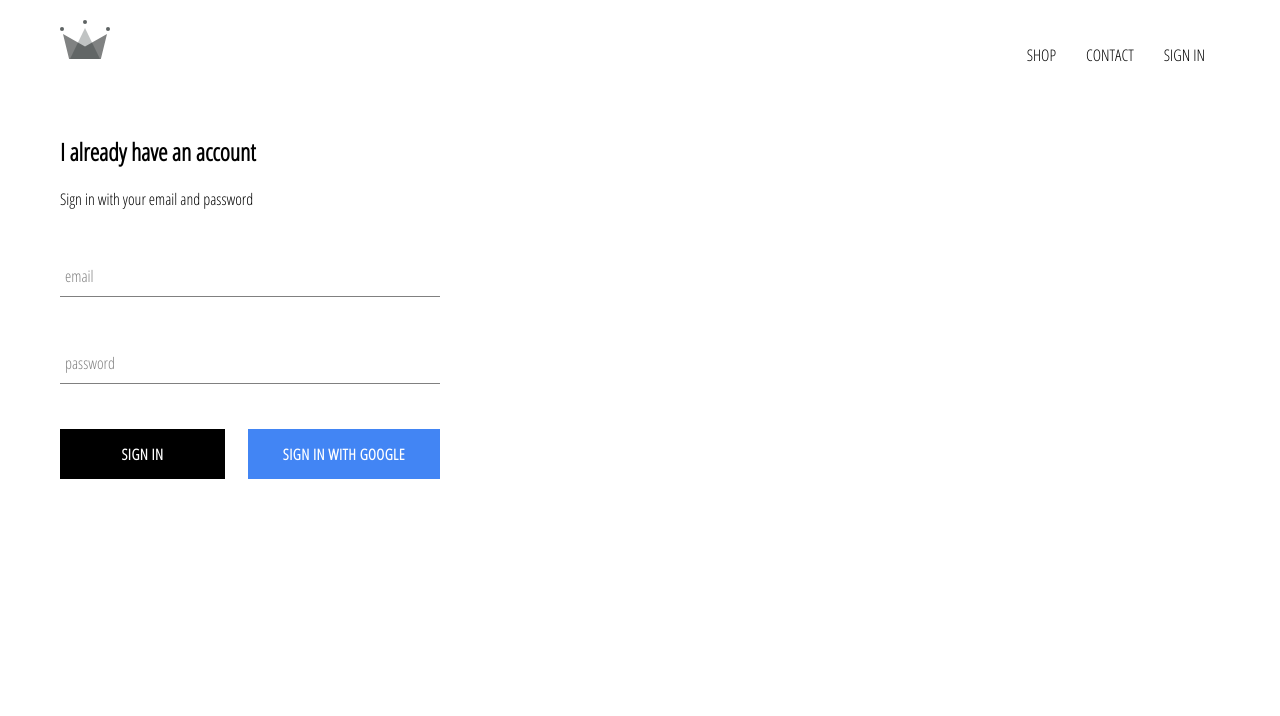
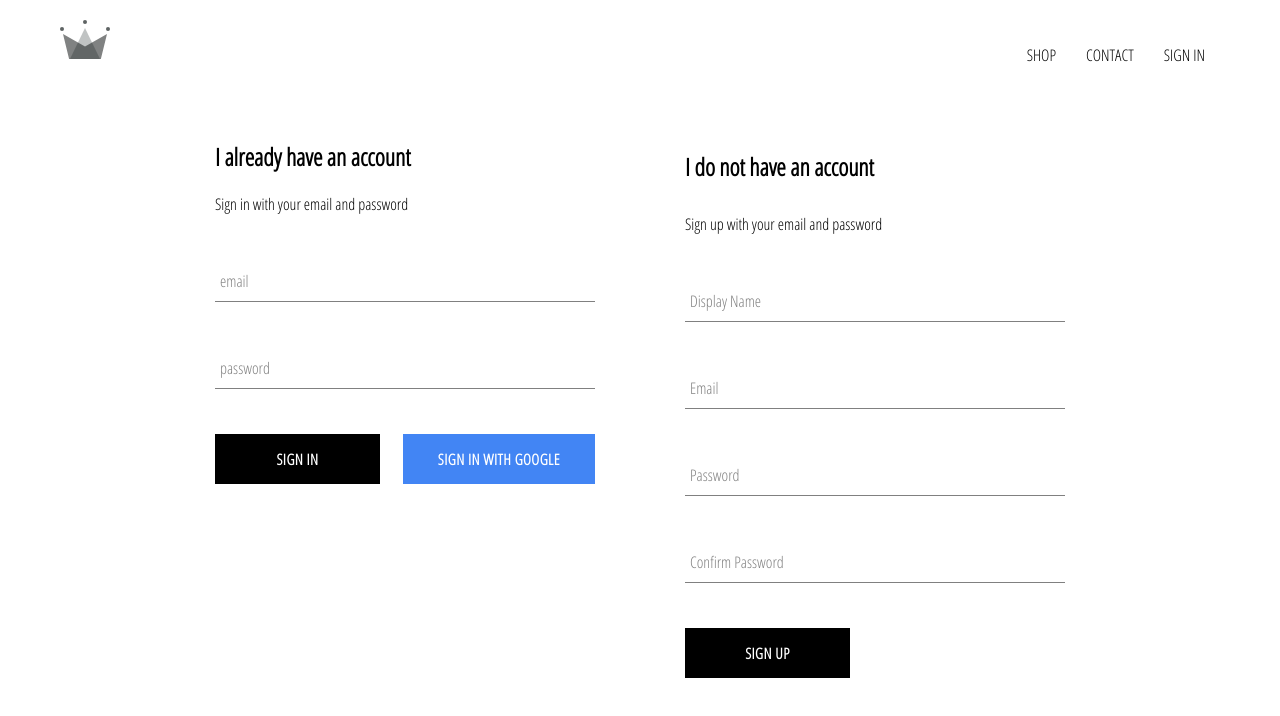
Before and after one commit to ajays14/ecommerce-reactapp, a React (Create React App) app: page /signin in a window 1280 px wide. Shown: the top 716 px of the page. Built offline with nearby package versions, Linux system fonts and the light colour scheme; no server answers.

Commit message:
updated styles for sign in and sign up buttons/components and added sign in component and functionality

```diff
--- a/src/App.js
+++ b/src/App.js
@@ -5,7 +5,7 @@
 import ShopPage from "./pages/shop/shop.component";
 import SignInAndSignUpPage from "./pages/sign-in-and-sign-up/sign-in-and-sign-up.component"
 import Header from "./components/header/header.component";
-import {auth} from './firebase/firebase.utils';
+import {auth, createUserProfileDocument} from './firebase/firebase.utils';
 
 class App extends React.Component {
 
@@ -20,9 +20,22 @@
   unsubscribeFromAuth = null;
 
   componentDidMount() {
-    auth.onAuthStateChanged(user => {
-      this.setState({ currentUser:user});
-    })
+    this.unsubscribeFromAuth = auth.onAuthStateChanged(async userAuth =>{
+      if(userAuth){
+        const userRef = await createUserProfileDocument(userAuth);
+
+        userRef.onSnapshot(snapShot => {
+          this.setState({
+            currentUser:{
+              id: snapShot.id,
+              ...snapShot.data()
+            }
+          })
+        })
+      } else{
+        this.setState({currentUser: userAuth})
+      }
+    });
   }
 
   componentWillUnmount() {
--- /dev/null
+++ b/src/components/sign-up/sign-up.component.jsx
@@ -0,0 +1,76 @@
+import React from 'react';
+
+import FormInput from '../form-input/form-input.component';
+import CustomButton from '../custom-button/custom-button.component';
+
+import {auth, createUserProfileDocument} from '../../firebase/firebase.utils';
+
+import './sign-up.styles.scss'
+
+class SignUp extends React.Component{
+    constructor(){
+        super();
+
+        this.state = {
+            displayName: '',
+            email: '',
+            password: '',
+            confirmPassword: ''
+        }
+    }
+
+    handleSubmit = async event =>{
+        event.preventDefault();
+
+        const {displayName, email, password, confirmPassword} = this.state;
+
+        if(password !== confirmPassword){
+            alert("passwords don't match");
+            return;
+        }
+
+        try{
+            const {user} = await auth.createUserWithEmailAndPassword(email, password);
+
+            createUserProfileDocument(user, {displayName});
+
+            this.setState({
+                displayName: '',
+                email: '',
+                password: '',
+                confirmPassword: ''
+            })
+
+        } catch(err){
+            console.error(err);
+        }
+    }
+
+    handleChange = event =>{
+        const {name,value} = event.target;
+        this.setState({[name]:value});
+    }
+
+    render(){
+        const {displayName, email, password, confirmPassword} = this.state;
+        return(
+            <div className='sign-up'>
+            <h2 className='title'>I do not have an account</h2>
+            <span>Sign up with your email and password</span>
+            <form className='sign-up-form' onSubmit={this.handleSubmit}>
+                <FormInput type='text' name='displayName' value={displayName}
+                onChange={this.handleChange} label='Display Name' required/>
+                <FormInput type='email' name='email' value={email}
+                onChange={this.handleChange} label='Email' required/>
+                <FormInput type='password' name='password' value={password}
+                onChange={this.handleChange} label='Password' required/>
+                <FormInput type='password' name='confirmPassword' value={confirmPassword}
+                onChange={this.handleChange} label='Confirm Password' required/>
+                <CustomButton type='submit'>Sign Up</CustomButton>
+            </form>
+            </div>
+        )
+    }
+}
+
+export default SignUp;
--- /dev/null
+++ b/src/components/sign-up/sign-up.styles.scss
@@ -0,0 +1,9 @@
+.sign-up{
+    display:flex;
+    flex-direction: column;
+    width: 380px;
+
+    .title{
+        margin: 30px 0;
+    }
+}
--- a/src/firebase/firebase.utils.js
+++ b/src/firebase/firebase.utils.js
@@ -12,6 +12,32 @@
     measurementId: "G-CLD6XW3GH9"
   };
 
+  export const createUserProfileDocument = async (userAuth, additionalData) =>{
+    if(!userAuth) return;
+
+    const userRef = firestore.doc(`users/${userAuth.uid}`);
+
+    const snapShot = await userRef.get();
+
+    if(!snapShot.exists){
+        const {displayName, email} = userAuth;
+        const createdAt = new Date();
+
+        try{
+            await userRef.set({
+                displayName,
+                email,
+                createdAt,
+                ...additionalData
+            })
+        } catch(err){
+            console.log('error creating user', err.message);
+        }
+    }
+
+    return userRef;
+  }
+
   firebase.initializeApp(config);
 
   export const auth = firebase.auth();
--- a/src/pages/sign-in-and-sign-up/sign-in-and-sign-up.component.jsx
+++ b/src/pages/sign-in-and-sign-up/sign-in-and-sign-up.component.jsx
@@ -2,10 +2,12 @@
 import './sign-in-and-sign-up.styles.scss';
 
 import SignIn from '../sign-in/sign-in.component';
+import SignUp from '../../components/sign-up/sign-up.component';
 
 const SignInAndSignUpPage = () => (
-    <div classname="sign-in-and-sign-up">
+    <div className="sign-in-and-sign-up">
     <SignIn/>
+    <SignUp/>
     </div>
 )
 
--- a/src/pages/sign-in-and-sign-up/sign-in-and-sign-up.styles.scss
+++ b/src/pages/sign-in-and-sign-up/sign-in-and-sign-up.styles.scss
@@ -0,0 +1,6 @@
+.sign-in-and-sign-up{
+    width: 850px;
+    display: flex;
+    justify-content: space-between;
+    margin: 30px auto;
+}
--- a/src/pages/sign-in/sign-in.component.jsx
+++ b/src/pages/sign-in/sign-in.component.jsx
@@ -5,7 +5,7 @@
 import FormInput from '../../components/form-input/form-input.component';
 import CustomButton from '../../components/custom-button/custom-button.component';
 
-import {signInWithGoogle} from '../../firebase/firebase.utils';
+import {auth, signInWithGoogle} from '../../firebase/firebase.utils';
 
 class SignIn extends React.Component{
     constructor(props){
@@ -23,9 +23,17 @@
         this.setState({[name]: value})
     }
 
-    handleSubmit = event => {
+    handleSubmit = async event => {
         event.preventDefault();
-        this.setState({ email: '', password: ''})
+
+        const {email, password} = this.state;
+        try{
+            await auth.signInWithEmailAndPassword(email,password);
+            this.setState({ email: '', password: ''});
+        } catch(err){
+            console.log(err);
+        }
+
     }
 
     render() {
@@ -39,7 +47,7 @@
                 <FormInput name="password" type="password" value={this.state.password} handleChange={this.handleChange} label="password" required />
                 <div className='buttons'>
                     <CustomButton type="submit">Sign In</CustomButton>
-                    <CustomButton onClick={signInWithGoogle} isGoogleSignIn>Sign In With Google</CustomButton>
+                    <CustomButton type="button" onClick={signInWithGoogle} isGoogleSignIn>Sign In With Google</CustomButton>
                 </div>
             </form>
             </div>
```
